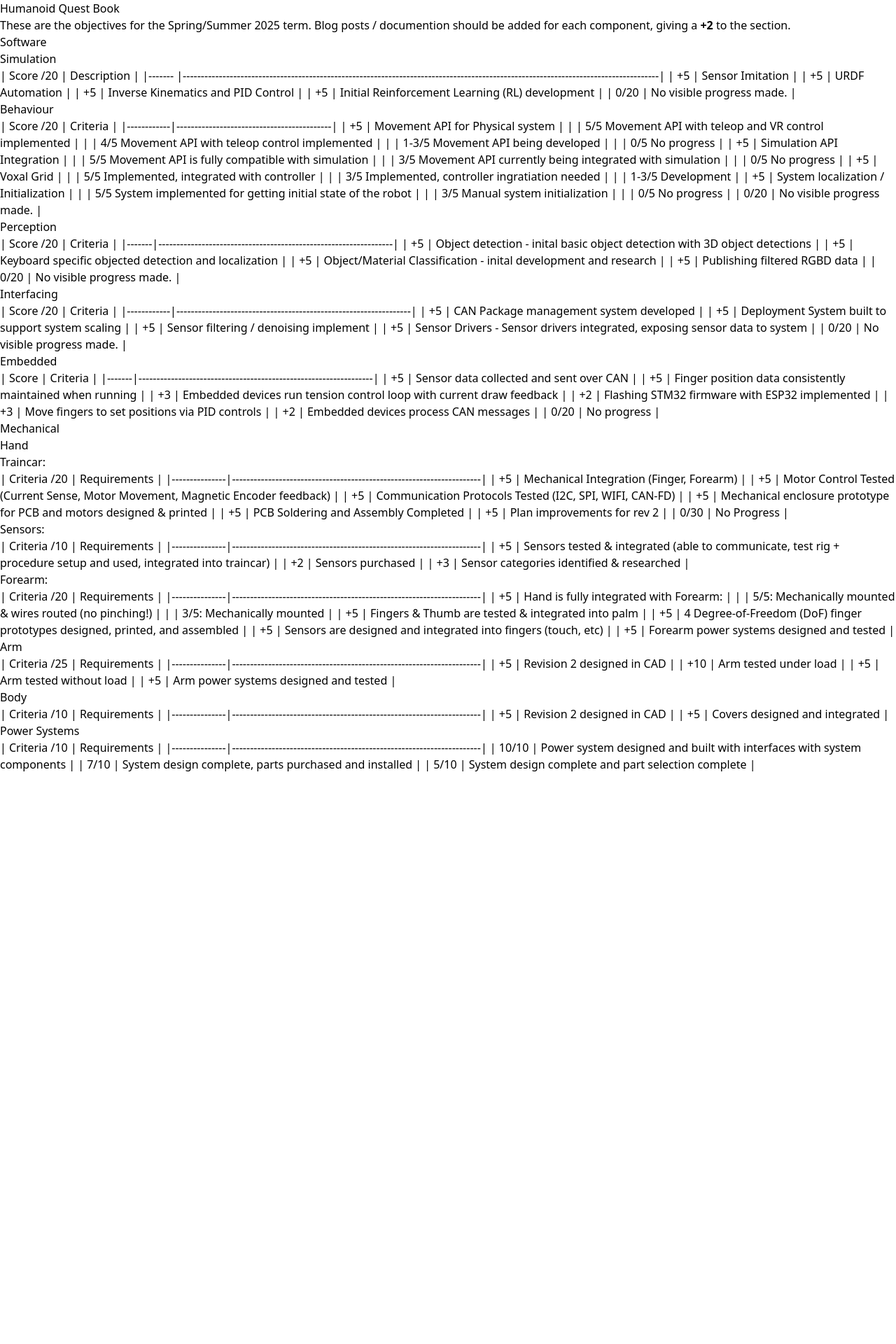
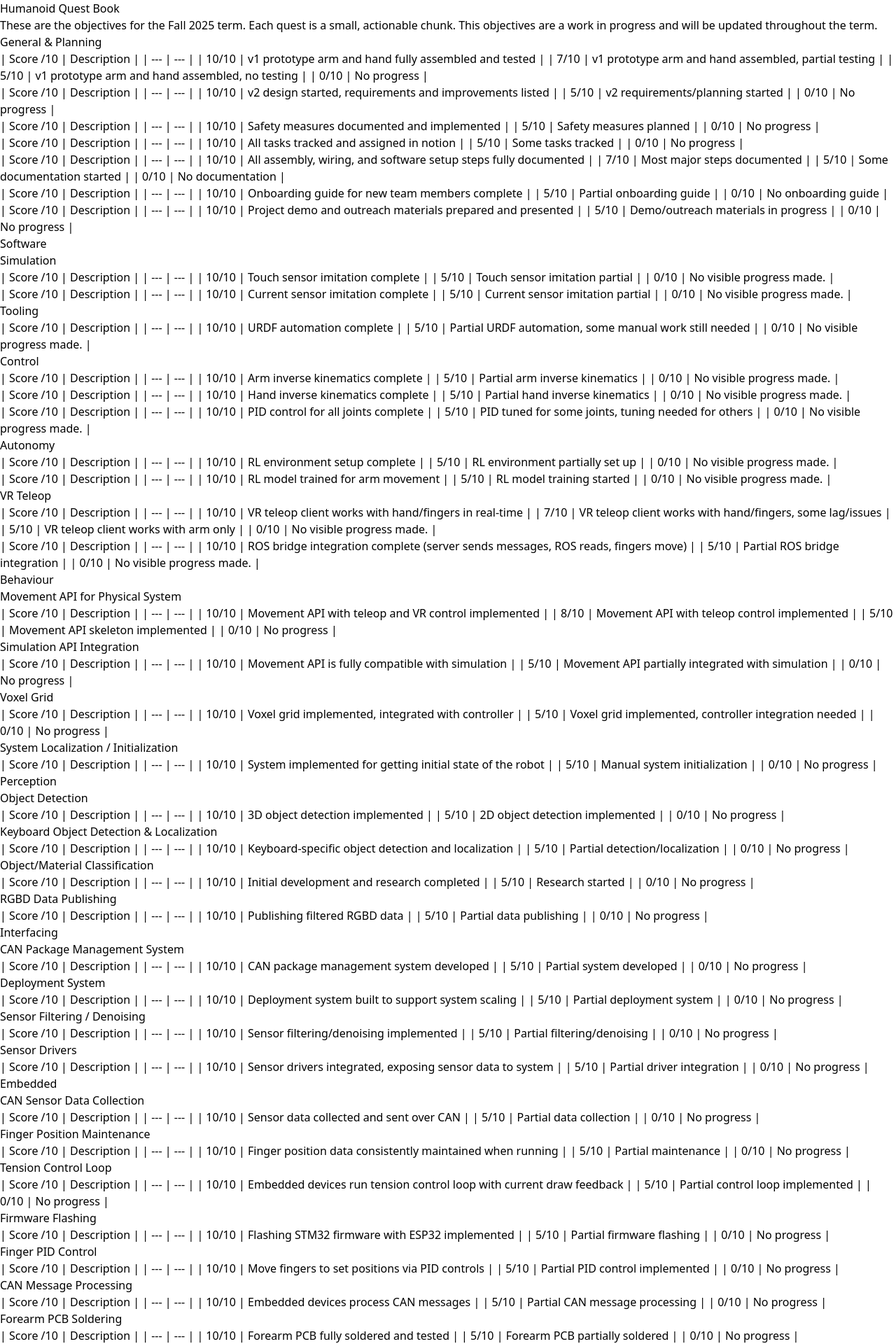
Before and after one commit to WATonomous/wato_wiki, a Next.js app: page /quest_books/f25_humanoid_quests in a window 1280 px wide. Shown: the top 1920 px of the page at 70% size. Before the commit the page ends 1104 px from the top, so only its background shows below. Built offline with nearby package versions, Linux system fonts and the light colour scheme.

Commit message:
Update f25_humanoid_quests.mdx

```diff
--- a/pages/quest_books/f25_humanoid_quests.mdx
+++ b/pages/quest_books/f25_humanoid_quests.mdx
@@ -1,135 +1,478 @@
 # Humanoid Quest Book
 
-These are the objectives for the Spring/Summer 2025 term. Blog posts / documention should be added for each component, giving a **+2** to the section.
+These are the objectives for the Fall 2025 term. Each quest is a small, actionable chunk.
+This objectives are a work in progress and will be updated throughout the term.
+
+## General & Planning
+
+| Score /10 | Description |
+| --- | --- |
+| 10/10 | v1 prototype arm and hand fully assembled and tested |
+| 7/10 | v1 prototype arm and hand assembled, partial testing |
+| 5/10 | v1 prototype arm and hand assembled, no testing |
+| 0/10 | No progress |
+
+| Score /10 | Description |
+| --- | --- |
+| 10/10 | v2 design started, requirements and improvements listed |
+| 5/10 | v2 requirements/planning started |
+| 0/10 | No progress |
+
+| Score /10 | Description |
+| --- | --- |
+| 10/10 | Safety measures documented and implemented |
+| 5/10 | Safety measures planned |
+| 0/10 | No progress |
+
+| Score /10 | Description |
+| --- | --- |
+| 10/10 | All tasks tracked and assigned in notion |
+| 5/10 | Some tasks tracked |
+| 0/10 | No progress |
+
+| Score /10 | Description |
+| --- | --- |
+| 10/10 | All assembly, wiring, and software setup steps fully documented |
+| 7/10 | Most major steps documented |
+| 5/10 | Some documentation started |
+| 0/10 | No documentation |
+
+| Score /10 | Description |
+| --- | --- |
+| 10/10 | Onboarding guide for new team members complete |
+| 5/10 | Partial onboarding guide |
+| 0/10 | No onboarding guide |
+
+| Score /10 | Description |
+| --- | --- |
+| 10/10 | Project demo and outreach materials prepared and presented |
+| 5/10 | Demo/outreach materials in progress |
+| 0/10 | No progress |
+
 
 ## Software
 
+
 ### Simulation
 
-| Score /20 | Description                                                                                                                        |
-|------- |------------------------------------------------------------------------------------------------------------------------------------|
-| +5     | Sensor Imitation |
-| +5     | URDF Automation |
-| +5     | Inverse Kinematics and PID Control |
-| +5     | Initial Reinforcement Learning (RL) development |
-| 0/20   | No visible progress made.                                                                                                          |
+| Score /10 | Description |
+| --- | --- |
+| 10/10 | Touch sensor imitation complete |
+| 5/10  | Touch sensor imitation partial |
+| 0/10  | No visible progress made. |
+
+| Score /10 | Description |
+| --- | --- |
+| 10/10 | Current sensor imitation complete |
+| 5/10  | Current sensor imitation partial |
+| 0/10  | No visible progress made. |
+
+
+
+### Tooling
+
+| Score /10 | Description |
+| --- | --- |
+| 10/10 | URDF automation complete |
+| 5/10 | Partial URDF automation, some manual work still needed |
+| 0/10 | No visible progress made. |
+
+
+### Control
+
+| Score /10 | Description |
+| --- | --- |
+| 10/10 | Arm inverse kinematics complete |
+| 5/10 | Partial arm inverse kinematics |
+| 0/10 | No visible progress made. |
+
+| Score /10 | Description |
+| --- | --- |
+| 10/10 | Hand inverse kinematics complete |
+| 5/10 | Partial hand inverse kinematics |
+| 0/10 | No visible progress made. |
+
+| Score /10 | Description |
+| --- | --- |
+| 10/10 | PID control for all joints complete |
+| 5/10 | PID tuned for some joints, tuning needed for others |
+| 0/10 | No visible progress made. |
+
+
+### Autonomy
+
+| Score /10 | Description |
+| --- | --- |
+| 10/10 | RL environment setup complete |
+| 5/10 | RL environment partially set up |
+| 0/10 | No visible progress made. |
+
+| Score /10 | Description |
+| --- | --- |
+| 10/10 | RL model trained for arm movement |
+| 5/10 | RL model training started |
+| 0/10 | No visible progress made. |
+
+
+## VR Teleop
+
+| Score /10 | Description |
+| --- | --- |
+| 10/10 | VR teleop client works with hand/fingers in real-time |
+| 7/10 | VR teleop client works with hand/fingers, some lag/issues |
+| 5/10 | VR teleop client works with arm only |
+| 0/10 | No visible progress made. |
+
+| Score /10 | Description |
+| --- | --- |
+| 10/10 | ROS bridge integration complete (server sends messages, ROS reads, fingers move) |
+| 5/10 | Partial ROS bridge integration |
+| 0/10 | No visible progress made. |
+
 
 ### Behaviour
 
-| Score /20 | Criteria                                   |
-|------------|-------------------------------------------|
-| +5         | Movement API for Physical system           |
-|            | 5/5 Movement API with teleop and VR control implemented |
-|            | 4/5 Movement API with teleop control implemented        |
-|            | 1-3/5 Movement API being developed                    |
-|            | 0/5 No progress                                      |
-| +5         | Simulation API Integration                  |
-|            | 5/5 Movement API is fully compatible with simulation   |
-|            | 3/5 Movement API currently being integrated with simulation |
-|            | 0/5 No progress                                      |
-| +5         | Voxal Grid                                 |
-|            | 5/5 Implemented, integrated with controller           |
-|            | 3/5 Implemented, controller ingratiation needed       |
-|            | 1-3/5 Development                                    |
-| +5         | System localization / Initialization        |
-|            | 5/5 System implemented for getting initial state of the robot |
-|            | 3/5 Manual system initialization                     |
-|            | 0/5 No progress                                      |
-| 0/20   | No visible progress made.                                                                                                          |
+
+#### Movement API for Physical System
+
+| Score /10 | Description |
+| --- | --- |
+| 10/10 | Movement API with teleop and VR control implemented |
+| 8/10 | Movement API with teleop control implemented |
+| 5/10 | Movement API skeleton implemented |
+| 0/10 | No progress |
+
+#### Simulation API Integration
+
+| Score /10 | Description |
+| --- | --- |
+| 10/10 | Movement API is fully compatible with simulation |
+| 5/10 | Movement API partially integrated with simulation |
+| 0/10 | No progress |
+
+#### Voxel Grid
+
+| Score /10 | Description |
+| --- | --- |
+| 10/10 | Voxel grid implemented, integrated with controller |
+| 5/10 | Voxel grid implemented, controller integration needed |
+| 0/10 | No progress |
+
+#### System Localization / Initialization
+
+| Score /10 | Description |
+| --- | --- |
+| 10/10 | System implemented for getting initial state of the robot |
+| 5/10 | Manual system initialization |
+| 0/10 | No progress |
+
 
 
 ### Perception
 
-| Score /20 | Criteria                                                        |
-|-------|-----------------------------------------------------------------|
-| +5    | Object detection - inital basic object detection with 3D object detections |
-| +5    | Keyboard specific objected detection and localization            |
-| +5    | Object/Material Classification - inital development and research        |
-| +5    | Publishing filtered RGBD data                                   |
-| 0/20   | No visible progress made.                                                                                                          |
+
+#### Object Detection
+| Score /10 | Description |
+| --- | --- |
+| 10/10 | 3D object detection implemented |
+| 5/10 | 2D object detection implemented |
+| 0/10 | No progress |
+
+#### Keyboard Object Detection & Localization
+| Score /10 | Description |
+| --- | --- |
+| 10/10 | Keyboard-specific object detection and localization |
+| 5/10 | Partial detection/localization |
+| 0/10 | No progress |
+
+#### Object/Material Classification
+| Score /10 | Description |
+| --- | --- |
+| 10/10 | Initial development and research completed |
+| 5/10 | Research started |
+| 0/10 | No progress |
+
+#### RGBD Data Publishing
+| Score /10 | Description |
+| --- | --- |
+| 10/10 | Publishing filtered RGBD data |
+| 5/10 | Partial data publishing |
+| 0/10 | No progress |
+
 
 
 ### Interfacing
 
-| Score /20 | Criteria                                                        |
-|------------|-----------------------------------------------------------------|
-| +5         | CAN Package management system developed                          |
-| +5         | Deployment System built to support system scaling                |
-| +5         | Sensor filtering / denoising implement                           |
-| +5         | Sensor Drivers - Sensor drivers integrated, exposing sensor data to system |
-| 0/20   | No visible progress made.                                                                                                          |
+
+#### CAN Package Management System
+| Score /10 | Description |
+| --- | --- |
+| 10/10 | CAN package management system developed |
+| 5/10 | Partial system developed |
+| 0/10 | No progress |
+
+#### Deployment System
+| Score /10 | Description |
+| --- | --- |
+| 10/10 | Deployment system built to support system scaling |
+| 5/10 | Partial deployment system |
+| 0/10 | No progress |
+
+#### Sensor Filtering / Denoising
+| Score /10 | Description |
+| --- | --- |
+| 10/10 | Sensor filtering/denoising implemented |
+| 5/10 | Partial filtering/denoising |
+| 0/10 | No progress |
+
+#### Sensor Drivers
+| Score /10 | Description |
+| --- | --- |
+| 10/10 | Sensor drivers integrated, exposing sensor data to system |
+| 5/10 | Partial driver integration |
+| 0/10 | No progress |
+
 
 
 ### Embedded
 
-| Score | Criteria                                                        |
-|-------|-----------------------------------------------------------------|
-| +5    | Sensor data collected and sent over CAN                         |
-| +5    | Finger position data consistently maintained when running        |
-| +3    | Embedded devices run tension control loop with current draw feedback |
-| +2    | Flashing STM32 firmware with ESP32 implemented                  |
-| +3    | Move fingers to set positions via PID controls                  |
-| +2    | Embedded devices process CAN messages                           |
-| 0/20  | No progress                                                    |
+
+#### CAN Sensor Data Collection
+| Score /10 | Description |
+| --- | --- |
+| 10/10 | Sensor data collected and sent over CAN |
+| 5/10 | Partial data collection |
+| 0/10 | No progress |
+
+#### Finger Position Maintenance
+| Score /10 | Description |
+| --- | --- |
+| 10/10 | Finger position data consistently maintained when running |
+| 5/10 | Partial maintenance |
+| 0/10 | No progress |
+
+#### Tension Control Loop
+| Score /10 | Description |
+| --- | --- |
+| 10/10 | Embedded devices run tension control loop with current draw feedback |
+| 5/10 | Partial control loop implemented |
+| 0/10 | No progress |
+
+#### Firmware Flashing
+| Score /10 | Description |
+| --- | --- |
+| 10/10 | Flashing STM32 firmware with ESP32 implemented |
+| 5/10 | Partial firmware flashing |
+| 0/10 | No progress |
+
+#### Finger PID Control
+| Score /10 | Description |
+| --- | --- |
+| 10/10 | Move fingers to set positions via PID controls |
+| 5/10 | Partial PID control implemented |
+| 0/10 | No progress |
+
+#### CAN Message Processing
+| Score /10 | Description |
+| --- | --- |
+| 10/10 | Embedded devices process CAN messages |
+| 5/10 | Partial CAN message processing |
+| 0/10 | No progress |
+
+#### Forearm PCB Soldering
+| Score /10 | Description |
+| --- | --- |
+| 10/10 | Forearm PCB fully soldered and tested |
+| 5/10 | Forearm PCB partially soldered |
+| 0/10 | No progress |
+
+#### Wiring
+| Score /10 | Description |
+| --- | --- |
+| 10/10 | All wiring purchased and installed |
+| 5/10 | Wiring purchased, partial installation |
+| 0/10 | No progress |
+
 
 
 ## Mechanical
 
+
 ### Hand
 
-#### Traincar:
 
-| Criteria /20 | Requirements                                                        |
-|---------------|---------------------------------------------------------------------|
-| +5            | Mechanical Integration (Finger, Forearm)                           |
-| +5            | Motor Control Tested (Current Sense, Motor Movement, Magnetic Encoder feedback) |
-| +5            | Communication Protocols Tested (I2C, SPI, WIFI, CAN-FD)                              |
-| +5            | Mechanical enclosure prototype for PCB and motors designed & printed           |
-| +5            | PCB Soldering and Assembly Completed                             |
-| +5            | Plan improvements for rev 2                                     |
-| 0/30          | No Progress                                                         |
+#### Mechanical Integration (Finger, Forearm)
+| Score /10 | Description |
+| --- | --- |
+| 10/10 | Mechanical integration complete |
+| 5/10 | Partial integration |
+| 0/10 | No progress |
 
-#### Sensors:
+#### Motor Control Testing
+| Score /10 | Description |
+| --- | --- |
+| 10/10 | Motor control tested (current sense, movement, encoder) |
+| 5/10 | Partial testing |
+| 0/10 | No progress |
 
-| Criteria /10 | Requirements                                                         |
-|---------------|---------------------------------------------------------------------|
-| +5            | Sensors tested & integrated (able to communicate, test rig + procedure setup and used, integrated into traincar) |
-| +2            | Sensors purchased                                                   |
-| +3            | Sensor categories identified & researched                           |
+#### Communication Protocols Testing
+| Score /10 | Description |
+| --- | --- |
+| 10/10 | Communication protocols tested (I2C, SPI, WIFI, CAN-FD) |
+| 5/10 | Partial protocol testing |
+| 0/10 | No progress |
 
-### Forearm:
+#### Mechanical Enclosure Prototyping
+| Score /10 | Description |
+| --- | --- |
+| 10/10 | Enclosure prototype for PCB/motors designed & printed |
+| 5/10 | Partial prototyping |
+| 0/10 | No progress |
 
-| Criteria /20 | Requirements                                                         |
-|---------------|---------------------------------------------------------------------|
-| +5            | Hand is fully integrated with Forearm:                              |
-|               | 5/5: Mechanically mounted & wires routed (no pinching!)             |
-|               | 3/5: Mechanically mounted                                           |
-| +5            | Fingers & Thumb are tested & integrated into palm                   |
-| +5            | 4 Degree-of-Freedom (DoF) finger prototypes designed, printed, and assembled |
-| +5            | Sensors are designed and integrated into fingers (touch, etc) |
-| +5            | Forearm power systems designed and tested                                 |
+#### PCB Soldering and Assembly
+| Score /10 | Description |
+| --- | --- |
+| 10/10 | PCB soldering and assembly completed |
+| 5/10 | Partial soldering/assembly |
+| 0/10 | No progress |
+
+#### Plan Improvements for Rev 2
+| Score /10 | Description |
+| --- | --- |
+| 10/10 | Improvements for rev 2 planned |
+| 5/10 | Partial planning |
+| 0/10 | No progress |
+
+
+#### Sensors Tested & Integrated
+| Score /10 | Description |
+| --- | --- |
+| 10/10 | Sensors tested & integrated (communication, test rig, integrated) |
+| 5/10 | Partial testing/integration |
+| 0/10 | No progress |
+
+#### Sensors Purchased
+| Score /10 | Description |
+| --- | --- |
+| 10/10 | All sensors purchased |
+| 5/10 | Some sensors purchased |
+| 0/10 | No progress |
+
+#### Sensor Categories Identified & Researched
+| Score /10 | Description |
+| --- | --- |
+| 10/10 | Sensor categories identified & researched |
+| 5/10 | Partial research |
+| 0/10 | No progress |
+
+
+### Forearm
+
+#### Hand Integration with Forearm
+| Score /10 | Description |
+| --- | --- |
+| 10/10 | Hand fully integrated with forearm (mounted, wires routed) |
+| 5/10 | Mechanically mounted |
+| 0/10 | No progress |
+
+#### Fingers & Thumb Integration
+| Score /10 | Description |
+| --- | --- |
+| 10/10 | Fingers & thumb tested & integrated into palm |
+| 5/10 | Partial integration |
+| 0/10 | No progress |
+
+#### 4-DoF Finger Prototypes
+| Score /10 | Description |
+| --- | --- |
+| 10/10 | 4-DoF finger prototypes designed, printed, assembled |
+| 5/10 | Partial prototyping |
+| 0/10 | No progress |
+
+#### Finger Sensor Design & Integration
+| Score /10 | Description |
+| --- | --- |
+| 10/10 | Sensors designed and integrated into fingers |
+| 5/10 | Partial design/integration |
+| 0/10 | No progress |
+
+#### Forearm Power Systems
+| Score /10 | Description |
+| --- | --- |
+| 10/10 | Forearm power systems designed and tested |
+| 5/10 | Partial design/testing |
+| 0/10 | No progress |
+
 
 ### Arm
 
-| Criteria /25 | Requirements                                                        |
-|---------------|---------------------------------------------------------------------|
-| +5            | Revision 2 designed in CAD                                          |
-| +10           | Arm tested under load                                               |
-| +5            | Arm tested without load                                              |
-| +5            | Arm power systems designed and tested                                 |
+#### Arm Revision 2 CAD
+| Score /10 | Description |
+| --- | --- |
+| 10/10 | Revision 2 designed in CAD |
+| 5/10 | Partial CAD design |
+| 0/10 | No progress |
+
+#### Arm Load Testing
+| Score /10 | Description |
+| --- | --- |
+| 10/10 | Arm tested under load |
+| 5/10 | Partial load testing |
+| 0/10 | No progress |
+
+#### Arm No-Load Testing
+| Score /10 | Description |
+| --- | --- |
+| 10/10 | Arm tested without load |
+| 5/10 | Partial no-load testing |
+| 0/10 | No progress |
+
+#### Arm Power Systems
+| Score /10 | Description |
+| --- | --- |
+| 10/10 | Arm power systems designed and tested |
+| 5/10 | Partial design/testing |
+| 0/10 | No progress |
+
 
 ### Body
 
-| Criteria /10 | Requirements                                                        |
-|---------------|---------------------------------------------------------------------|
-| +5         | Revision 2 designed in CAD                                          |
-| +5         | Covers designed and integrated           |
+#### Body Revision 2 CAD
+| Score /10 | Description |
+| --- | --- |
+| 10/10 | Revision 2 designed in CAD |
+| 5/10 | Partial CAD design |
+| 0/10 | No progress |
+
+#### Body Covers
+| Score /10 | Description |
+| --- | --- |
+| 10/10 | Covers designed and integrated |
+| 5/10 | Partial cover design/integration |
+| 0/10 | No progress |
+
 
 
 ### Power Systems
 
-| Criteria /10 | Requirements                                                        |
-|---------------|---------------------------------------------------------------------|
-| 10/10         | Power system designed and built with interfaces with system components |
-| 7/10          | System design complete, parts purchased and installed               |
-| 5/10          | System design complete and part selection complete                  |
+#### Power System Diagrams
+| Score /10 | Description |
+| --- | --- |
+| 10/10 | Power system diagrams drawn and reviewed |
+| 5/10 | Power system diagrams started |
+| 0/10 | No progress |
+
+#### BMS and Battery Spec
+| Score /10 | Description |
+| --- | --- |
+| 10/10 | BMS and battery system fully specified and sourced |
+| 5/10 | BMS and battery system partially specified |
+| 0/10 | No progress |
+
+#### Power System Design & Build
+| Score /10 | Description |
+| --- | --- |
+| 10/10 | Power system designed and built with interfaces to components |
+| 7/10 | System design complete, parts purchased and installed |
+| 5/10 | System design complete and part selection complete |
+| 0/10 | No progress |
```
